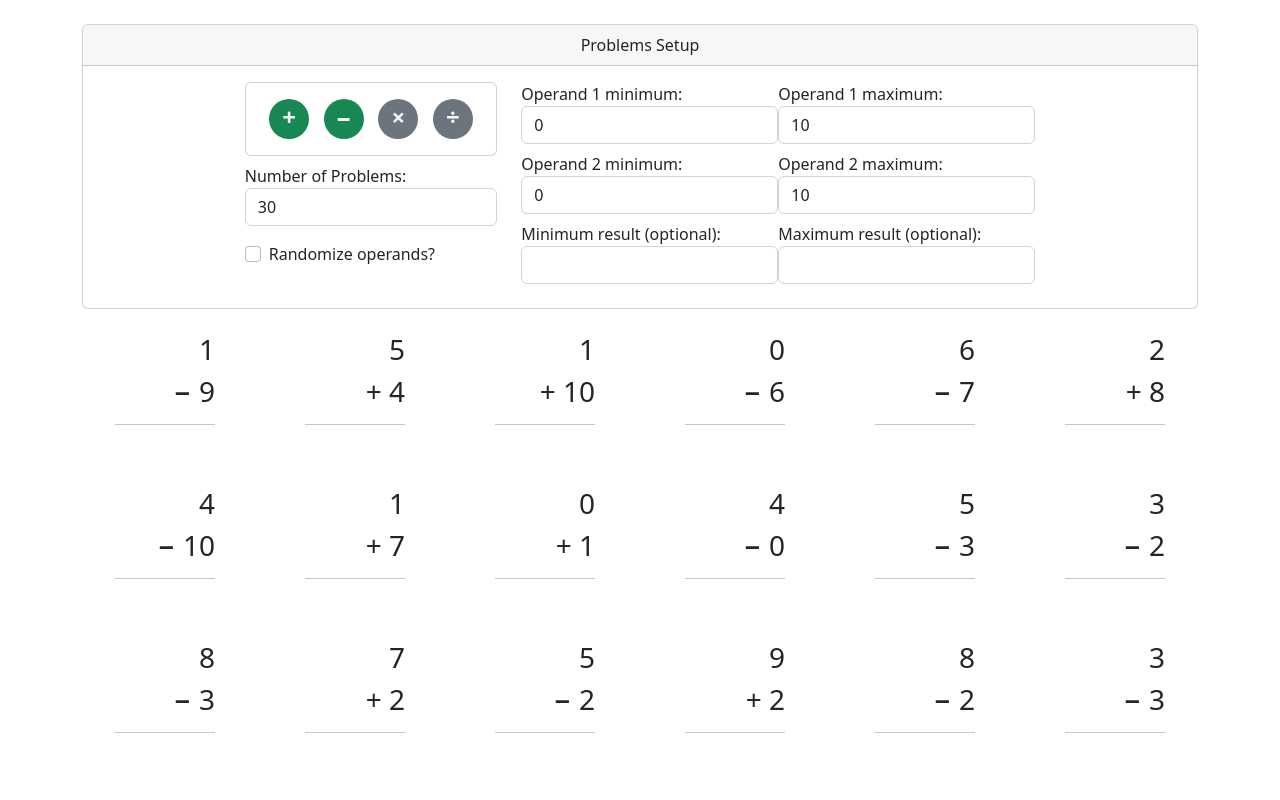
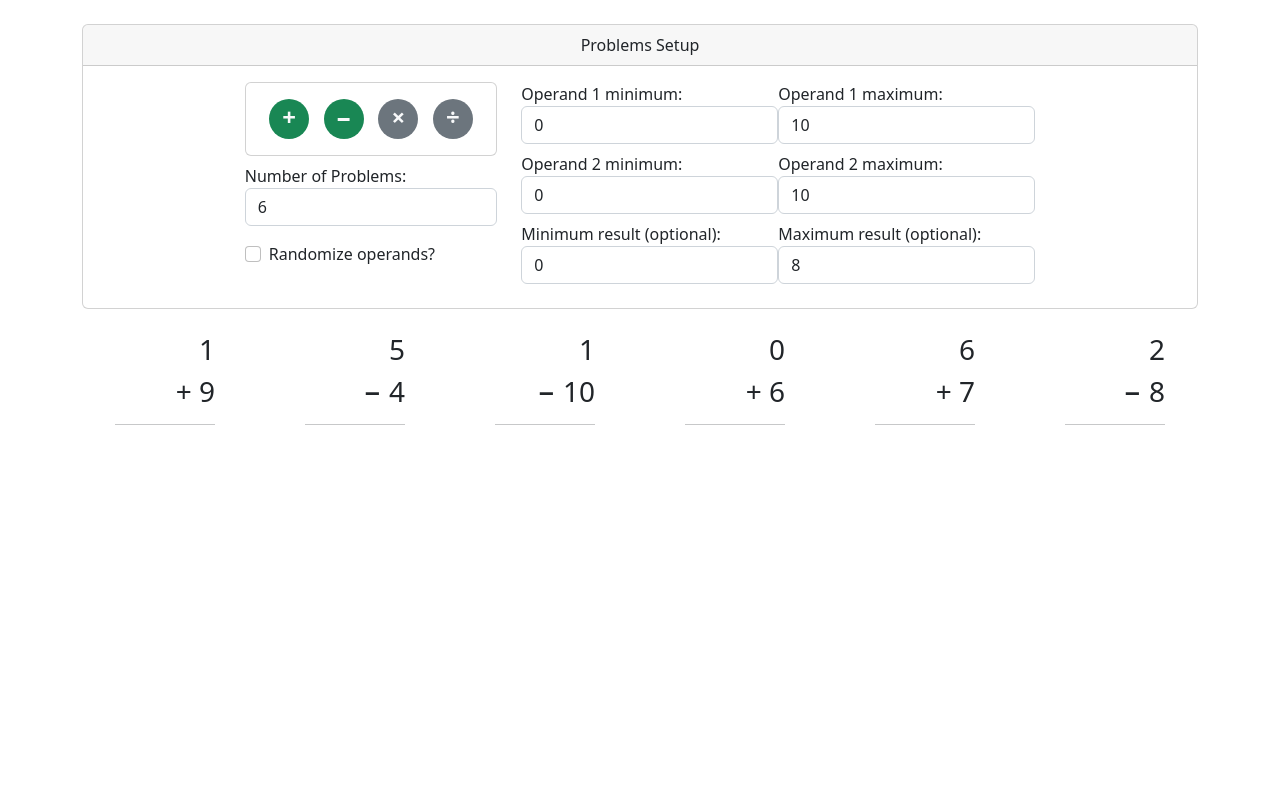
Before and after one commit to matthew-stockinger/problem-child, a React (Create React App) app: page / in a window 1280 px wide. Shown: the top 800 px of the page. Built offline with nearby package versions, Linux system fonts and the light colour scheme.

Commit message:
add state variables

```diff
--- a/src/App.js
+++ b/src/App.js
@@ -2,7 +2,29 @@ import React from "react";
 import ProblemsView from "./features/problems/ProblemsView";
 import ControlPanel from "./features/controlPanel/ControlPanel";
 
-const ProblemChild = ({ state }) => {
+const ProblemChild = () => {
+  const [operations, setOperations] = React.useState(["-", "+"]);
+  const [numberOfProblems, setNumberOfProblems] = React.useState(6);
+  const [operandConstraints, setOperandConstraints] = React.useState({
+    min1: 0,
+    max1: 10,
+    min2: 0,
+    max2: 10,
+  });
+  const [resultConstraints, setResultConstraints] = React.useState({
+    min: 0,
+    max: 8,
+  });
+  const [shuffle, setShuffle] = React.useState(false);
+
+  const state = {
+    operations,
+    numberOfProblems,
+    operandConstraints,
+    resultConstraints,
+    shuffle,
+  };
+
   return (
     <div className="container pt-4">
       <ControlPanel state={state} />
@@ -12,25 +34,25 @@ const ProblemChild = ({ state }) => {
   );
 };
 
-const DATAMODEL = {
-  operations: ["+", "-"], // must be characters +, -, *, or /
-  numberOfProblems: 30,
-  operandConstraints: {
-    min1: 0,
-    max1: 10,
-    min2: 0,
-    max2: 10,
-  },
-  resultConstraints: {
-    min: undefined,
-    max: undefined,
-  },
-  shuffle: false,
-  instructionsVisible: false,
-};
+// const DATAMODEL = {
+//   operations: ["+", "-"], // must be characters +, -, *, or /
+//   numberOfProblems: 30,
+//   operandConstraints: {
+//     min1: 0,
+//     max1: 10,
+//     min2: 0,
+//     max2: 10,
+//   },
+//   resultConstraints: {
+//     min: undefined,
+//     max: undefined,
+//   },
+//   shuffle: false,
+//   instructionsVisible: false,
+// };
 
 function App() {
-  return <ProblemChild state={DATAMODEL} />;
+  return <ProblemChild />;
 }
 
 export default App;
```
Also changed, not shown: 1 other file (tests, documents, lock files or other folders).
